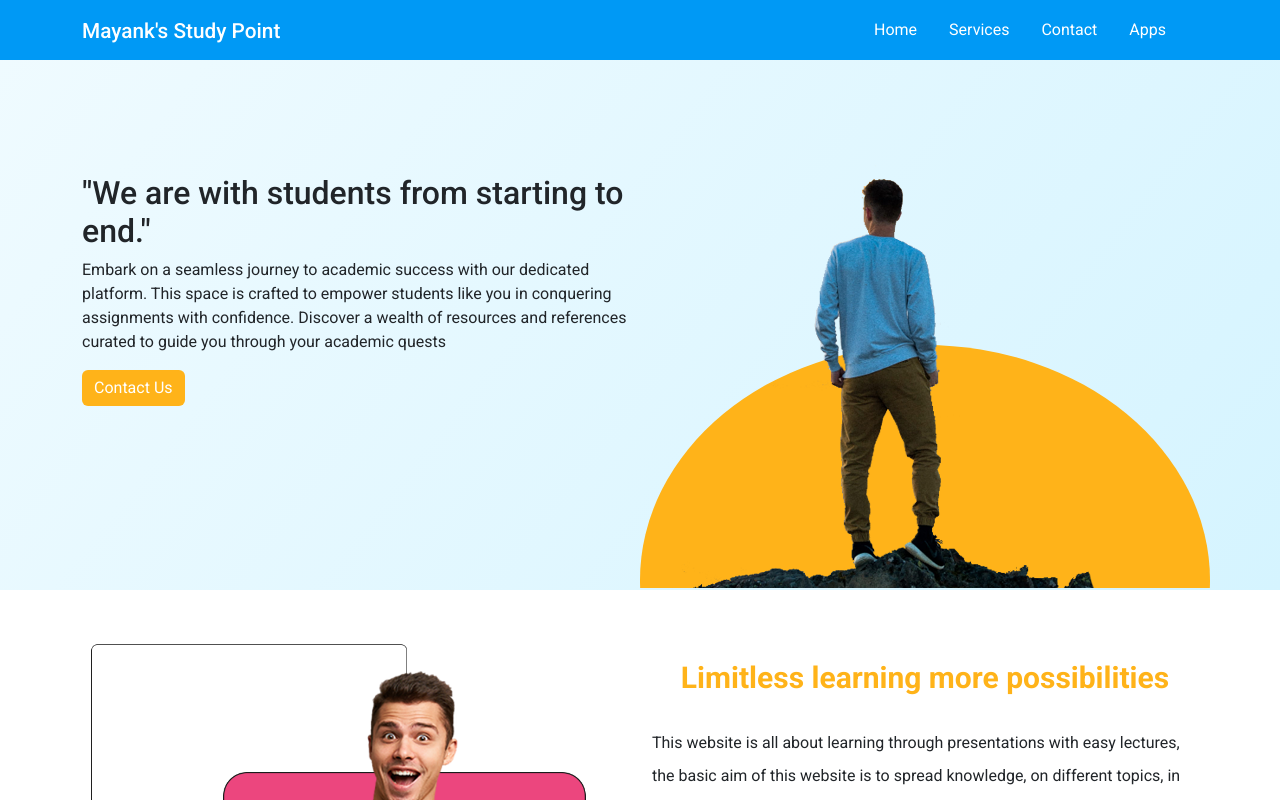
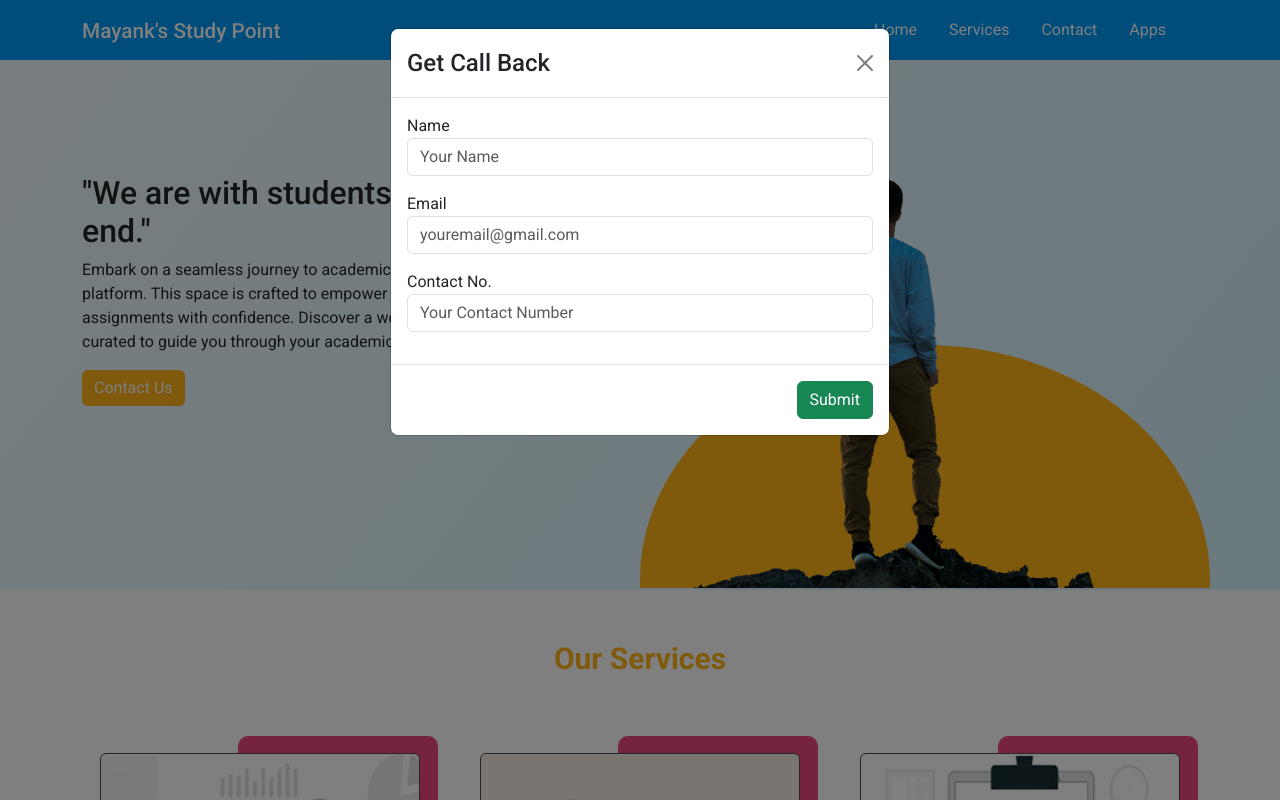
Before and after one commit to AmitShawGit/Mayank_Study_Point_MERN, a React (Create React App) app: page / in a window 1280 px wide. Shown: the top 800 px of the page. Built offline with nearby package versions, Linux system fonts and the light colour scheme.

Commit message:
homepage modal added

```diff
--- a/src/pages/home/Home.jsx
+++ b/src/pages/home/Home.jsx
@@ -1,18 +1,112 @@
-import React from 'react'
+import React, { useState, useEffect } from 'react'
 import Hero from './hero/Hero'
 import Learning from './learning/Learning'
 import Services from './services/Services'
 import Pricing from './pricing/Pricing'
 import Review from './reviews/Review'
+import Input from '../../components/formelement/Input.jsx'
+
+
+import Button from 'react-bootstrap/Button';
+import Modal from 'react-bootstrap/Modal';
+
+import { useFormik } from 'formik';
+import axios from 'axios';
+let initialValues = {
+  name: "",
+  email: "",
+  contact: "",
+  query: "",
+}
 const Home = () => {
+  const [show, setShow] = useState(false);
+
+  //formik
+  const { values, errors, handleBlur, handleChange, handleSubmit } = useFormik({
+    initialValues: initialValues,
+    onSubmit: (values, action) => {
+      console.log(values);
+      try {
+        axios.post("http://localhost:4000/", values, {
+          headers: {
+            'Content-Type': 'application/json',
+          }
+        }
+        )
+          .then((res) => alert(res.data))
+      }
+      catch (err) {
+        console.log(err);
+      }
+      console.log("data submitted");
+      action.resetForm()
+    }
+  })
+  //form elements
+  const inputElement = [
+    {
+      id: 1,
+      label: "Name",
+      placeholder: "Your Name",
+      type: "text",
+      name: "name",
+    },
+    {
+      id: 2,
+      label: "Email",
+      placeholder: "youremail@gmail.com",
+      type: "email",
+      name: "email"
+    },
+    {
+      id: 3,
+      label: "Contact No.",
+      placeholder: "Your Contact Number",
+      type: "number",
+      name: "contact"
+    },
+
+  ]
+  const handleClose = () => setShow(false);
+  useEffect(() => {
+
+    setShow(true)
+  }, [])
   return (
     <>
-   <Hero />
-   <Learning />
-   <Services />
-   <Pricing />
-   <Review />
-   </>
+      {/* Modal */}
+      <Modal show={show} onHide={handleClose}>
+        <form action='/submit' onSubmit={handleSubmit}>
+          <Modal.Header closeButton>
+            <Modal.Title>Get Call Back</Modal.Title>
+          </Modal.Header>
+          <Modal.Body>
+
+            {inputElement.map((item, index) => {
+              return <Input
+                key={index}
+                placeholder={item.placeholder}
+                label={item.label}
+                name={item.name}
+                type={item.type}
+                change={handleChange}
+                blur={handleBlur}
+                msg={errors[item.name]}
+                value={values[item.name]} />
+            })}
+          </Modal.Body>
+          <Modal.Footer>
+
+            <input className='btn btn-success' type="submit" value="Submit" />
+          </Modal.Footer>
+        </form>
+      </Modal>
+      <Hero />
+      <Services />
+      <Learning />
+      <Pricing />
+      <Review />
+    </>
   )
 }
 
```
